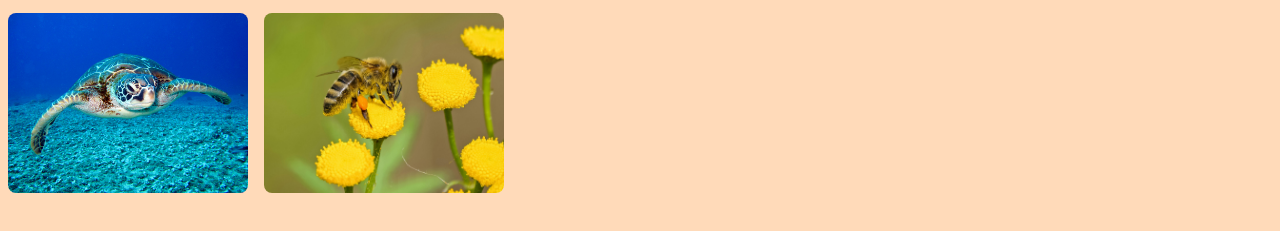
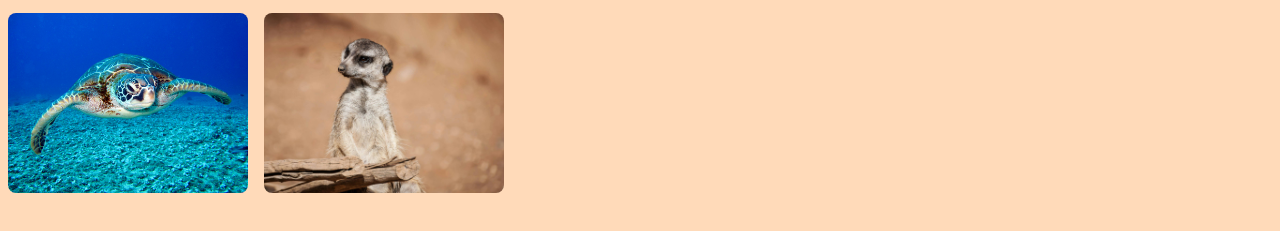
Before and after one commit to whimsical-krobus/ZOO, a plain HTML site: page index.html in a window 1280 px wide. Shown: the part 395-626 px from the top of the page. Drawn offline with Linux system fonts and the light colour scheme.

Commit message:
Add new image

```diff
--- a/index.html
+++ b/index.html
@@ -49,7 +49,7 @@
                 <img src="assets/seaturtle.jpg" alt="Seaturtle" class="image">
             </div>
             <div class="animals">
-                <img src="assets/bee.jpg" alt="Bee" class="image">
+                <img src="assets/suricata.jpg" alt="Suricata" class="image">
             </div>
 
         </div>
```
Also changed, not shown: assets/suricata.jpg (added), 1 other file.
